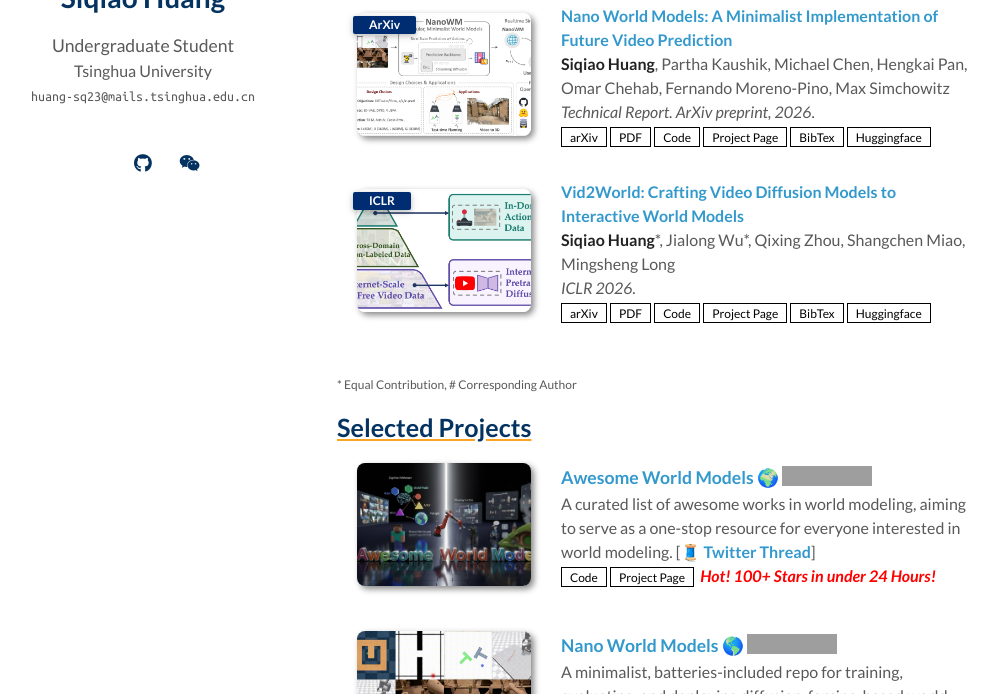
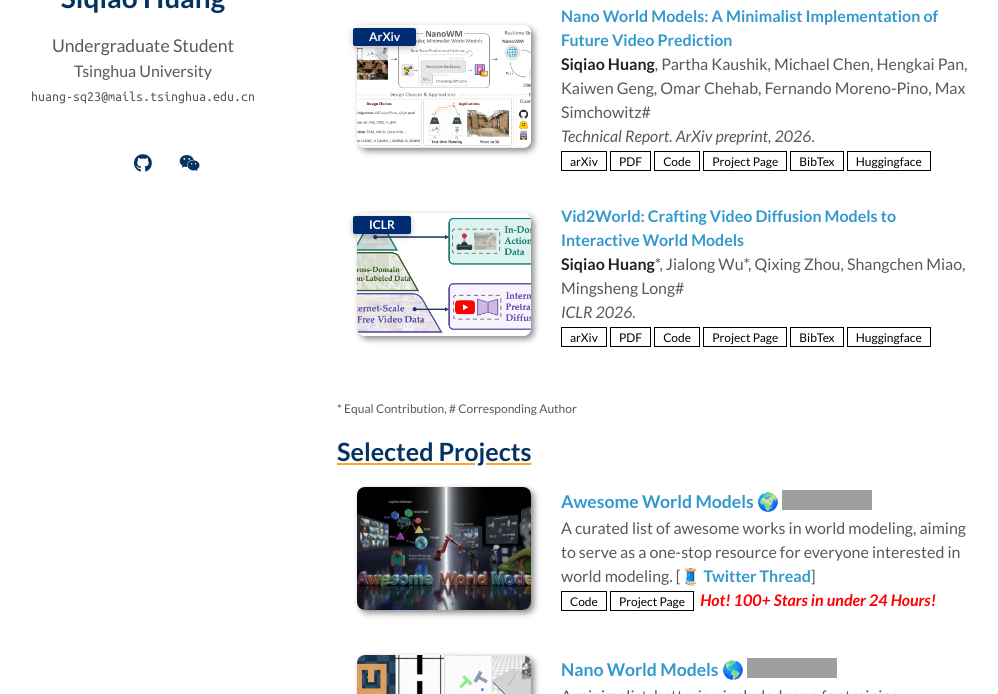
Before and after one commit to knightnemo/knightnemo.github.io, a Jekyll site: the page built from index.md, in a window 1280 px wide and 900 px high, scrolled down 1253 px, cut to the strip 206-900 px from the top of the window. Shown: the whole strip, without its empty margins (133-1131 px from the left). Built offline with Jekyll 4.4.1, drawn with Linux system fonts in a browser that asks for light colours; a style sheet for code colours, icons or effects is not loaded; our own code applies the rules of GitHub Pages for plain Markdown files; grey boxes are pictures that could not be loaded.

Commit message:
update links

```diff
--- a/_data/publications.yml
+++ b/_data/publications.yml
@@ -11,14 +11,14 @@
     code: https://github.com/Tsinghua-MARS-Lab/OMG
     selected: true
   - title: "EchoArena: Learning World Models for Reliable VLA Policy Evaluation"
-    authors: Yu-Kai Wang, Kevin Zhang, Xiaowei Chi, Tianxing Chen, <strong>Siqiao Huang</strong>, ..., Jian Tang, Shanghang Zhang
+    authors: Yu-Kai Wang, Kevin Zhang, Xiaowei Chi, Tianxing Chen, <strong>Siqiao Huang</strong>, ..., Jian Tang, Shanghang Zhang#
     conference_short: CVPR Workshop
     conference: CVPR 2026 Workshops.
     pdf: https://openaccess.thecvf.com/content/CVPR2026W/GigaBrainChallenge/papers/Wang_EchoArena_Learning_World_Models_for_Reliable_VLA_Policy_Evaluation_CVPRW_2026_paper.pdf
     bibtex: ./assets/bib/echoarena.txt
     image: ./assets/img/echoarena.png
   - title: "Nano World Models: A Minimalist Implementation of Future Video Prediction"
-    authors: <strong>Siqiao Huang</strong>, Partha Kaushik, Michael Chen, Hengkai Pan, Omar Chehab, Fernando Moreno-Pino, Max Simchowitz
+    authors: <strong>Siqiao Huang</strong>, Partha Kaushik, Michael Chen, Hengkai Pan, Kaiwen Geng, Omar Chehab, Fernando Moreno-Pino, Max Simchowitz#
     conference_short: ArXiv
     conference: Technical Report. ArXiv preprint, 2026.
     page: https://simchowitzlabpublic.github.io/nano-world-model/
@@ -30,7 +30,7 @@
     huggingface: https://huggingface.co/collections/knightnemo/nano-world-model
     selected: true
   - title: "MLS-Bench: A Holistic and Rigorous Assessment of AI Systems on Building Better AI"
-    authors: Bohan Lyu*, Yucheng Yang*, <strong>Siqiao Huang</strong>*, Jiaru Zhang*, ... <br>Max Simchowitz, Jiantao Jiao, Dawn Song, Chi Jin
+    authors: Bohan Lyu*, Yucheng Yang*, <strong>Siqiao Huang</strong>*, Jiaru Zhang*, ... <br>Max Simchowitz, Jiantao Jiao, Dawn Song, Chi Jin#
     conference_short: ArXiv
     conference: ArXiv preprint, 2026.
     page: https://mls-bench.com/
@@ -41,7 +41,7 @@
     code: https://github.com/Imbernoulli/MLS-Bench
     huggingface: https://huggingface.co/papers/2605.08678
   - title: "Vid2World: Crafting Video Diffusion Models to Interactive World Models"
-    authors: <strong>Siqiao Huang</strong>*, Jialong Wu*, Qixing Zhou, Shangchen Miao, Mingsheng Long
+    authors: <strong>Siqiao Huang</strong>*, Jialong Wu*, Qixing Zhou, Shangchen Miao, Mingsheng Long#
     conference_short: ICLR
     conference: ICLR 2026.
     page: https://knightnemo.github.io/vid2world/
```
